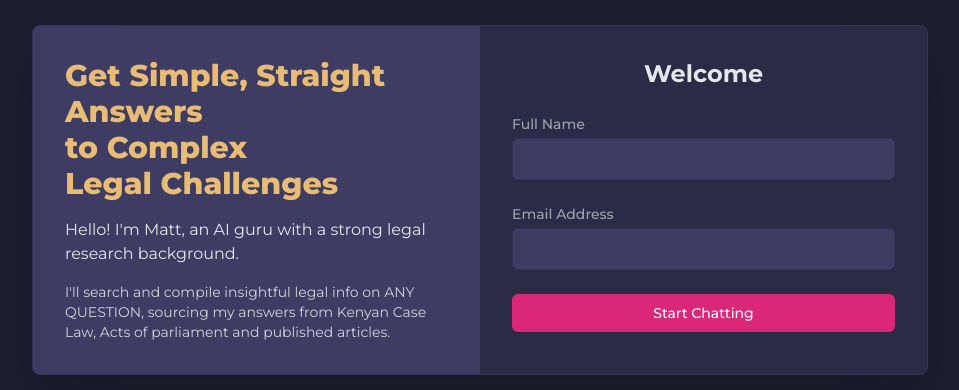
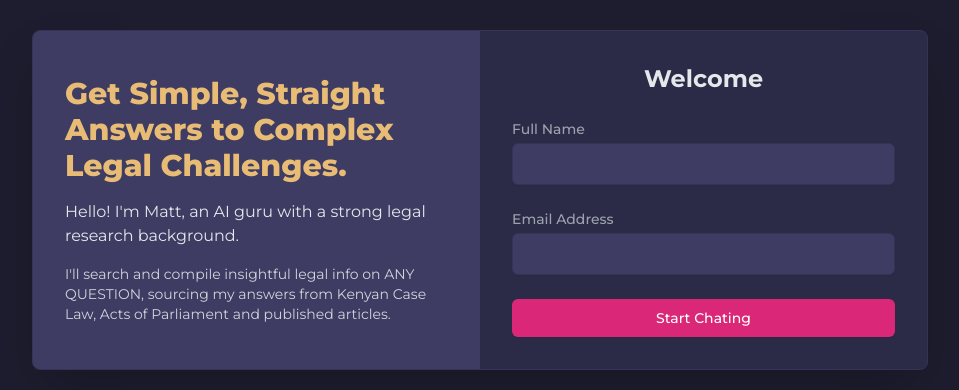
Before and after one commit to cognoscentiq-ux/Legal-Eagle-AI, a React (Vite) app: page / in a window 1280 px wide. Shown: the part 407-797 px from the top of the page, without its empty margins (160-1119 px from the left). Built offline with nearby package versions, Linux system fonts and the light colour scheme.

Commit message:
Update LoginPage.tsx

```diff
--- a/components/LoginPage.tsx
+++ b/components/LoginPage.tsx
@@ -27,14 +27,14 @@ const LoginPage: React.FC<LoginPageProps> = ({ onLogin }) => {
         {/* Left Panel: Introduction */}
         <div className="w-full md:w-1/2 p-8 bg-brand-med flex flex-col justify-center">
             <h1 className="font-extrabold text-2xl md:text-3xl leading-tight text-brand-accent mb-4">
-                Get Simple, Straight Answers<br/>to Complex Legal&nbsp;Challenges
+                Get Simple, Straight Answers to Complex Legal Challenges.
             </h1>
             <p className="text-md text-gray-200 mb-4">
                 Hello! I'm Matt, an AI guru with a strong legal research background.
             </p>
             <p className="text-gray-300 text-sm">
                 I'll search and compile insightful legal info on ANY QUESTION, sourcing my
-                answers from Kenyan Case Law, Acts of parliament and published&nbsp;articles.
+                answers from Kenyan Case Law, Acts of Parliament and published&nbsp;articles.
             </p>
         </div>
 
@@ -72,7 +72,7 @@ const LoginPage: React.FC<LoginPageProps> = ({ onLogin }) => {
                   type="submit"
                   className="w-full flex justify-center py-2 px-4 border border-transparent rounded-md shadow-sm text-sm font-medium text-white bg-pink-600 hover:bg-pink-700 focus:outline-none focus:ring-2 focus:ring-offset-2 focus:ring-pink-500 focus:ring-offset-brand-med-dark transition-colors"
                 >
-                  Start Chatting
+                  Start Chating
                 </button>
               </div>
             </form>
```
